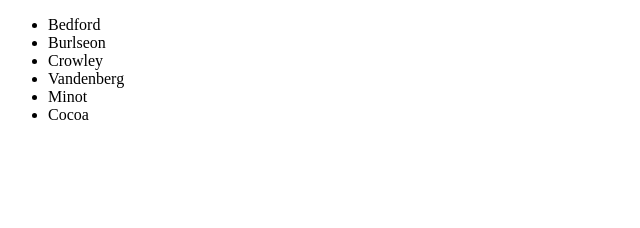
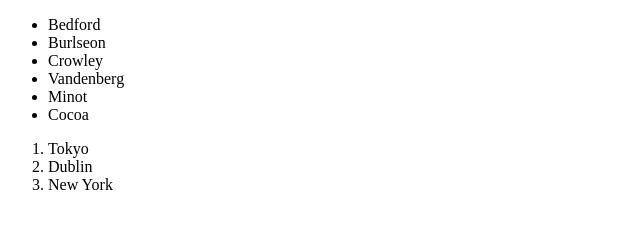
Before and after one commit to neg-0/html-exercise, a plain HTML site: page index.html in a window 1280 px wide. Shown: the whole page, without its empty margins (0-640 px from the left). Drawn offline with Linux system fonts and the light colour scheme.

Commit message:
Added cities to visit

```diff
--- a/index.html
+++ b/index.html
@@ -10,5 +10,10 @@
 	<li>Minot</li>
 	<li>Cocoa</li>
 </ul>
+<ol>
+	<li>Tokyo</li>
+	<li>Dublin</li>
+	<li>New York</li>
+</ol>
 </body>
 </html>
```
